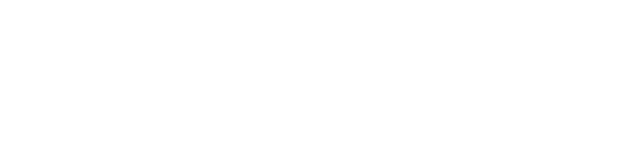
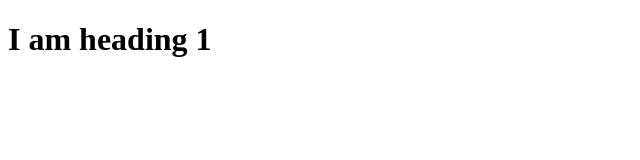
Before and after one commit to gemAnand/playlist, a plain HTML site: page index.html in a window 1280 px wide. Shown: the whole page, without its empty margins (0-640 px from the left). Drawn offline with Linux system fonts and the light colour scheme.

Commit message:
created style.css

```diff
--- a/index.html
+++ b/index.html
@@ -4,8 +4,9 @@
     <meta charset="UTF-8">
     <meta name="viewport" content="width=device-width, initial-scale=1.0">
     <title>My git practice</title>
+    <style src="./style.css"></style>
 </head>
 <body>
-
+    <h1>I am heading 1</h1>
 </body>
 </html>
--- /dev/null
+++ b/style.css
@@ -0,0 +1,3 @@
+body{
+    background-color: cornflowerblue;
+}
```
